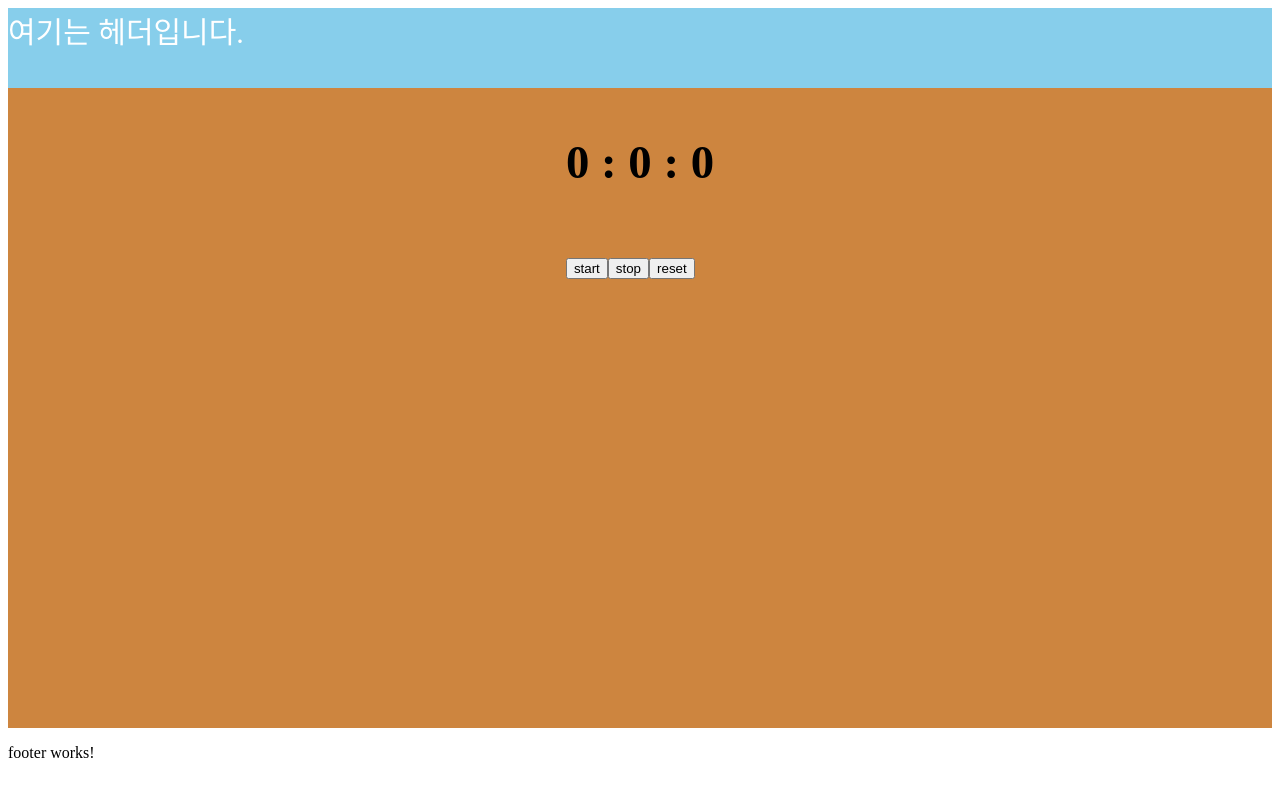
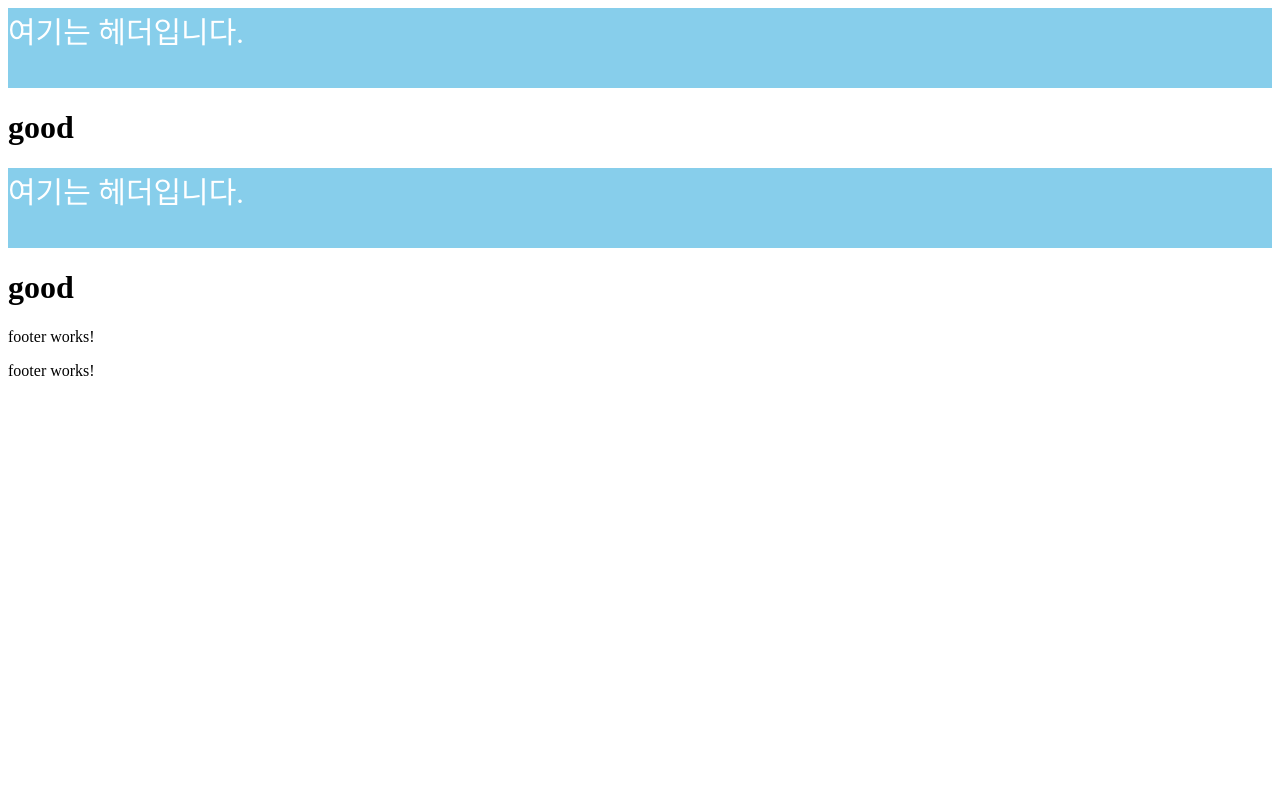
Before and after one commit to Heesu974/angular-cli, an Angular app: page /index in a window 1280 px wide. Before the commit this address led to /. Shown: the top 796 px of the page. Built offline with nearby package versions, Linux system fonts and the light colour scheme.

Commit message:
라우터 모듈 말아먹음 -revert 용

```diff
--- a/src/app/app-routing.module.ts
+++ b/src/app/app-routing.module.ts
@@ -1,10 +1,32 @@
 import { NgModule } from '@angular/core';
 import { RouterModule, Routes } from '@angular/router';
+import { AppComponent } from './app.component';
 
-const routes: Routes = [];
+const routes: Routes = [
+  //해당 url이 되면 어떻게 동작시킬 건지 path와 같은 프로퍼티 설정
+  {
+    path: '',
+    redirectTo: 'index',
+    pathMatch: 'full',
+    //무조건 https://domain.com로 접근하면 , redirect를
+    //https://domain.com/index로 가도록 설정한다.
+  },
+  {
+    //위에서 index로 가라는 설정을 했기 때문에, index에 대한 path를 만든다.
+    path: 'index',
+    component: AppComponent,
+    //https://domain.com/index로 왔을 때는 Appcomponent를 보여주라는 의미
+  },
+];
 
 @NgModule({
   imports: [RouterModule.forRoot(routes)],
-  exports: [RouterModule]
+  exports: [RouterModule],
 })
-export class AppRoutingModule { }
+export class AppRoutingModule {}
+
+//forRoot는 서비스 부분에서 자세하게.
+//일단, router모듈이 root 모듈에 임포트된다라고 이해한다.
+
+//라우터 관련한 것들은 모두 이 모듈에서
+//import 해서 설정값을 주고 export한다.
--- a/src/app/app.component.html
+++ b/src/app/app.component.html
@@ -1,5 +1,8 @@
 <app-header></app-header>
+<h1>good</h1>
+<app-section> </app-section>
+<!-- <app-section-time></app-section-time> -->
+<app-footer></app-footer>
 
-<app-section> </app-section>
-
-<app-footer></app-footer>
+<!-- path 값에 맞는 컴포넌트를 보여주는 역할을 한다. -->
+<!-- 맨처음 실행되는 app.component는 router-outlet을 쓰지 않는다. -->
--- a/src/app/app.module.ts
+++ b/src/app/app.module.ts
@@ -1,4 +1,4 @@
-import { NgModule } from '@angular/core';
+import { ModuleWithComponentFactories, NgModule } from '@angular/core';
 import { BrowserModule } from '@angular/platform-browser';
 
 import { AppRoutingModule } from './app-routing.module';
@@ -21,3 +21,7 @@ import { SectionModule } from './section/section.module';
 export class AppModule {}
 
 //헤더와 푸터같은 경우, 레이아웃을 담당하고 있습니다.
+
+// layout module과 layout을 담당하는 component를 모아둔 모듈
+
+// routing을 담당하는 애들을 모아둔 모듈
--- a/src/app/section/section.component.css
+++ b/src/app/section/section.component.css
@@ -1,4 +1,4 @@
-.title {
+/* .title {
   background-color: peru;
   width: 100%;
   height: 80vh;
@@ -10,4 +10,4 @@
   flex-direction: column;
   justify-content: center;
   align-items: center;
-}
+} */
--- a/src/app/section/section.component.html
+++ b/src/app/section/section.component.html
@@ -1,6 +1,8 @@
-<div class="title">
-  <div class="display">
-    <!-- <app-section-time></app-section-time> -->
-    <app-time-stopper></app-time-stopper>
-  </div>
-</div>
+<!-- <app-section-time></app-section-time> -->
+
+<!-- router-outlet을
+    path 값이 timewatch 일 경우, 아래의 컴포넌트로 내용을 대체한다. -->
+<!-- router-outlet을 사용하기 위해서는 사용하려는 모듈에 라우터모듈을 설치해야 합니다. -->
+<!-- <app-time-stopper></app-time-stopper> -->
+
+<router-outlet></router-outlet>
--- a/src/app/section/time-stopper/section-time/section-time.component.css
+++ b/src/app/section/time-stopper/section-time/section-time.component.css
@@ -0,0 +1,6 @@
+.section-container {
+  background-color: peru;
+  width: 100%;
+  height: 80vh;
+  font-size: 40px;
+}
--- a/src/app/section/time-stopper/section-time/section-time.component.html
+++ b/src/app/section/time-stopper/section-time/section-time.component.html
@@ -1,9 +1,15 @@
-<h3>{{ minutes }} : {{ second }} : {{ msecond }}</h3>
+<div class="section-container">
+  <h3>{{ minutes }} : {{ second }} : {{ msecond }}</h3>
 
-<div class="button-container">
-  <button (click)="clickBtnHandler('start')" class="start-button">start</button>
-  <button (click)="clickBtnHandler('stop')" class="stop-button">stop</button>
-  <button (click)="clickBtnHandler('reset')" class="reset-button">reset</button>
+  <div class="button-container">
+    <button (click)="clickBtnHandler('start')" class="start-button">
+      start
+    </button>
+    <button (click)="clickBtnHandler('stop')" class="stop-button">stop</button>
+    <button (click)="clickBtnHandler('reset')" class="reset-button">
+      reset
+    </button>
+  </div>
 </div>
 
 <!-- @Output() 부모에서 자식으로,
```
Also changed, not shown: src/app/section/section.module.ts (+14 -3 lines).
